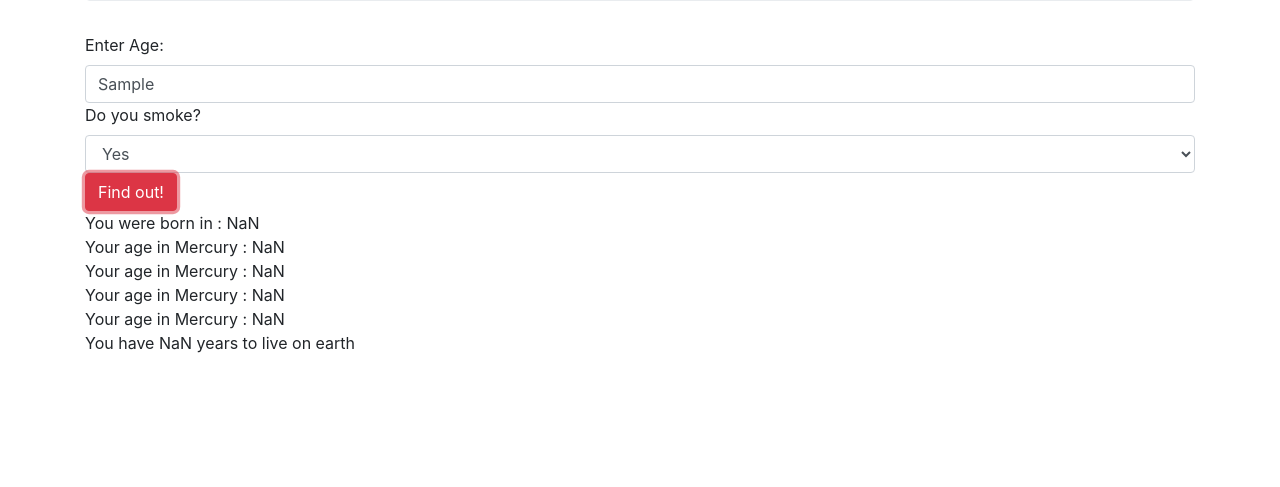
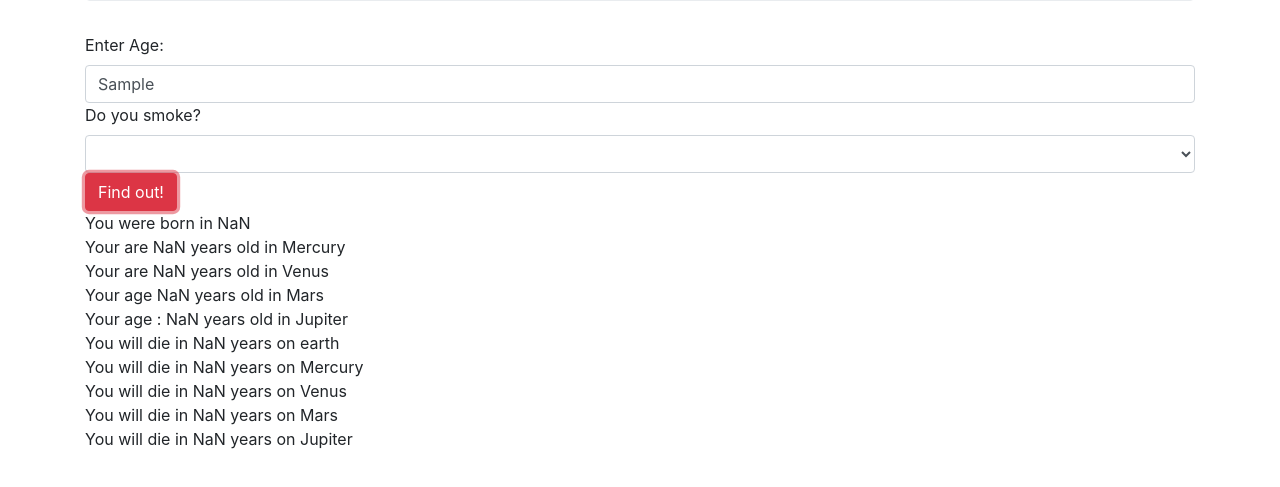
Before and after one commit to akjolilgiz/SuperGalacticAgeCalculator, a website built with webpack: page src/index.html in a window 1280 px wide. Both pictures are taken after typing "Sample" into the empty fields and a click on the button "Find out!". Shown: the part 183-670 px from the top of the page. Built offline with nearby package versions, Linux system fonts and the light colour scheme.

Commit message:
add life expectancy on other planets

```diff
--- a/src/index.html
+++ b/src/index.html
@@ -14,6 +14,7 @@
               <input type="text" class="form-control" id="userAge">
               <label for="smoker">Do you smoke?</label>
               <select class="form-control" id="smoker">
+                <option></option>
                 <option value = "Yes">Yes</option>
                 <option value = "No">No</option>
               </select>
@@ -25,6 +26,11 @@
     <div id = "ageInMars"></div>
     <div id = "ageInJupiter"></div>
     <div id = "lifeExpectancy"></div>
+    <div id = "lifeExpectancyOnMercury"></div>
+    <div id = "lifeExpectancyOnVenus"></div>
+    <div id = "lifeExpectancyOnMars"></div>
+    <div id = "lifeExpectancyOnJupiter"></div>
+
 
   </div>
 </body>
--- a/src/main.js
+++ b/src/main.js
@@ -19,13 +19,20 @@ $(document).ready(function() {
     let ageInMars = ageCalculator.getYearInMars(age);
     let ageInJupiter = ageCalculator.getYearInJupiter(age);
     let userLifeExpectancy = ageCalculator.getLifeExpectancyOnEarth(status);
-
-    $("#yearOfBirth").text("You were born in : " + yearOfBirth);
-    $("#ageInMercury").text(" Your age in Mercury : " + ageInMercury);
-    $("#ageInVenus").text(" Your age in Mercury : " + ageInVenus);
-    $("#ageInMars").text(" Your age in Mercury : " + ageInMars);
-    $("#ageInJupiter").text(" Your age in Mercury : " + ageInJupiter);
-    $("#lifeExpectancy").text(" You have " + userLifeExpectancy + " years to live on earth");
+    let userLifeExpectancyOnMercury = ageCalculator.getYearInMercury(userLifeExpectancy);
+    let userLifeExpectancyOnVenus = ageCalculator.getYearInVenus(userLifeExpectancy);
+    let userLifeExpectancyOnMars = ageCalculator.getYearInMars(userLifeExpectancy);
+    let userLifeExpectancyOnJupiter = ageCalculator.getYearInJupiter(userLifeExpectancy);
+    $("#yearOfBirth").text("You were born in " + yearOfBirth);
+    $("#ageInMercury").text(" Your are " + ageInMercury + " years old in Mercury");
+    $("#ageInVenus").text(" Your are " + ageInVenus + " years old in Venus");
+    $("#ageInMars").text(" Your age " + ageInMars + " years old in Mars");
+    $("#ageInJupiter").text(" Your age : " + ageInJupiter + " years old in Jupiter");
+    $("#lifeExpectancy").text(" You will die in " + userLifeExpectancy + " years on earth");
+    $("#lifeExpectancyOnMercury").text(" You will die in " + userLifeExpectancyOnMercury + " years on Mercury");
+    $("#lifeExpectancyOnVenus").text(" You will die in " + userLifeExpectancyOnVenus + " years on Venus");
+    $("#lifeExpectancyOnMars").text(" You will die in " + userLifeExpectancyOnMars + " years on Mars");
+    $("#lifeExpectancyOnJupiter").text(" You will die in " + userLifeExpectancyOnJupiter + " years on Jupiter");
 
   });
 
```
